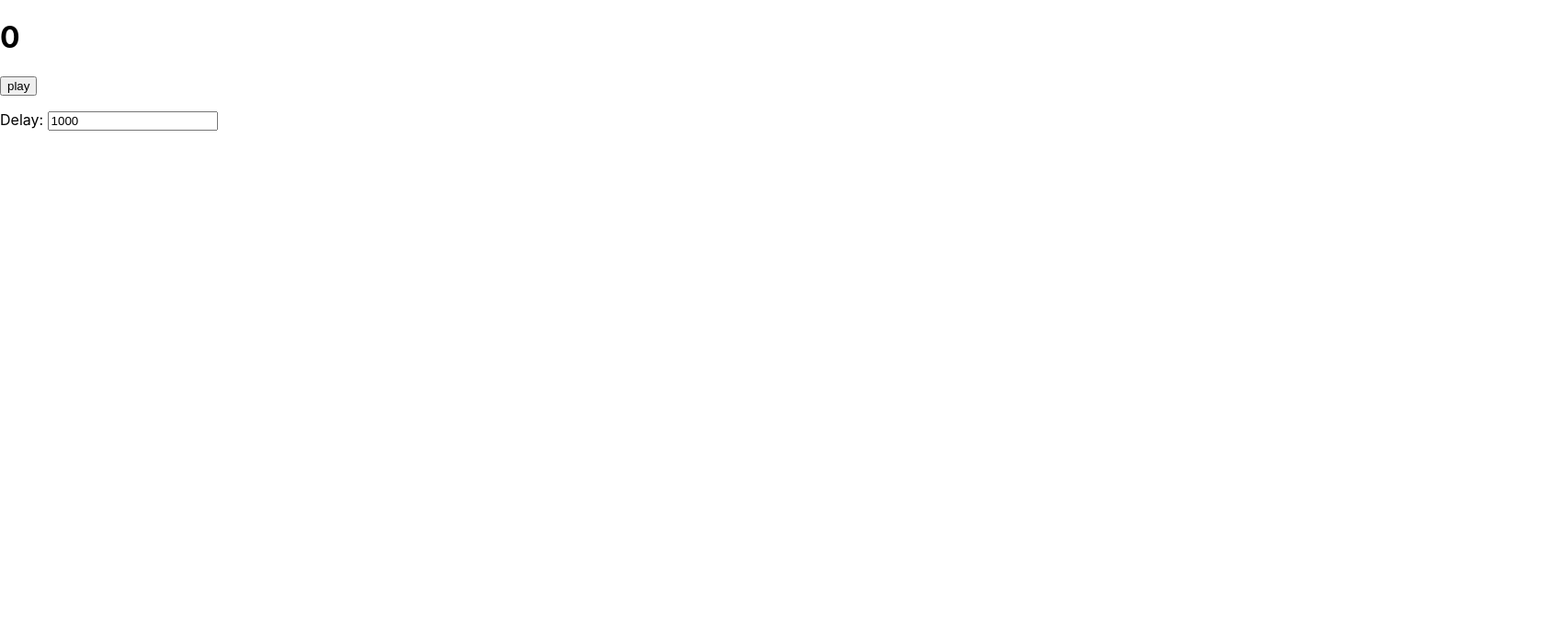
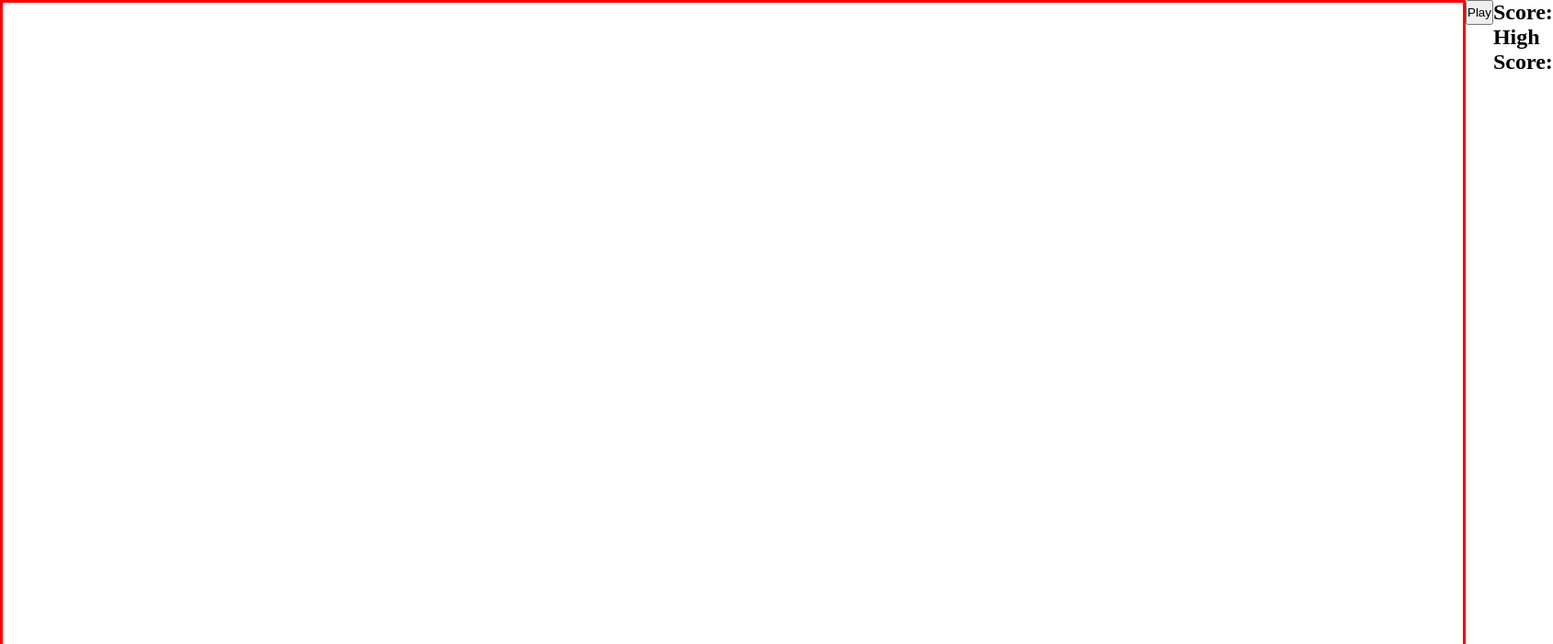
Before and after one commit to Antonini333/Snake-Game-React-, a React (Create React App) app: page / in a window 1280 px wide. Shown: the top 700 px of the page at 92% size, 1689 px wide, since content can reach past the window. Built offline with nearby package versions, Linux system fonts and the light colour scheme.

Commit message:
Created canvas for game, added some assets for later in the game

```diff
--- a/src/App.css
+++ b/src/App.css
@@ -1,38 +1,18 @@
-.App {
-  text-align: center;
+* {
+  margin: 0;
+  padding: 0;
 }
 
-.App-logo {
-  height: 40vmin;
-  pointer-events: none;
+.main-container{
+  display: flex;
+  height: 100vh;
+  width: 100vw;
 }
 
-@media (prefers-reduced-motion: no-preference) {
-  .App-logo {
-    animation: App-logo-spin infinite 20s linear;
-  }
+.play-area{
+  border: 3px solid red;
 }
 
-.App-header {
-  background-color: #282c34;
-  min-height: 100vh;
-  display: flex;
-  flex-direction: column;
-  align-items: center;
-  justify-content: center;
-  font-size: calc(10px + 2vmin);
-  color: white;
+.play-button{
+  height: 2em;
 }
-
-.App-link {
-  color: #61dafb;
-}
-
-@keyframes App-logo-spin {
-  from {
-    transform: rotate(0deg);
-  }
-  to {
-    transform: rotate(360deg);
-  }
-}
--- a/src/App.tsx
+++ b/src/App.tsx
@@ -1,43 +1,24 @@
-import React, { ChangeEvent, useState } from 'react';
+import React, { ChangeEvent, useRef, useState } from 'react';
 import logo from './logo.svg';
 import { useInterval } from "usehooks-ts"
 import './App.css';
 
 function App() {
-  const [count, setCount] = useState<number>(0)
-  // Dynamic delay
-  const [delay, setDelay] = useState<number>(1000)
-  // ON/OFF
-  const [isPlaying, setPlaying] = useState<boolean>(false)
-
-  useInterval(
-    () => {
-      // Your custom logic here
-      setCount(count + 1)
-    },
-    // Delay in milliseconds or null to stop it
-    isPlaying ? delay : null,
-  )
-
-  const handleChange = (event: ChangeEvent<HTMLInputElement>) => {
-    setDelay(Number(event.target.value))
-  }
+  const canvasRef = useRef<HTMLCanvasElement | null>(null)
 
   return (
     <>
-      <h1>{count}</h1>
-      <button onClick={() => setPlaying(!isPlaying)}>
-        {isPlaying ? 'pause' : 'play'}
-      </button>
-      <p>
-        <label htmlFor="delay">Delay: </label>
-        <input
-          type="number"
-          name="delay"
-          onChange={handleChange}
-          value={delay}
-        />
-      </p>
+      <div className="main-container">
+			<canvas className="play-area" ref={canvasRef}  />
+
+			<button onClick={() => {}} className="play-button">
+				Play
+			</button>
+			<div className="scoreBox">
+				<h2>Score: </h2>
+				<h2>High Score: </h2>
+			</div>
+		</div>
     </>
   )
 }
--- a/src/index.css
+++ /dev/null
@@ -1,13 +0,0 @@
-body {
-  margin: 0;
-  font-family: -apple-system, BlinkMacSystemFont, 'Segoe UI', 'Roboto', 'Oxygen',
-    'Ubuntu', 'Cantarell', 'Fira Sans', 'Droid Sans', 'Helvetica Neue',
-    sans-serif;
-  -webkit-font-smoothing: antialiased;
-  -moz-osx-font-smoothing: grayscale;
-}
-
-code {
-  font-family: source-code-pro, Menlo, Monaco, Consolas, 'Courier New',
-    monospace;
-}
--- a/src/index.tsx
+++ b/src/index.tsx
@@ -1,6 +1,5 @@
 import React from 'react';
 import ReactDOM from 'react-dom/client';
-import './index.css';
 import App from './App';
 import reportWebVitals from './reportWebVitals';
 
```
Also changed, not shown: src/assets/applePixel.png (added).
